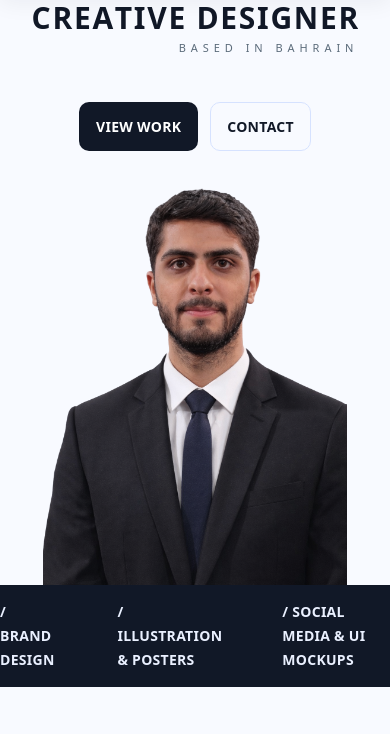
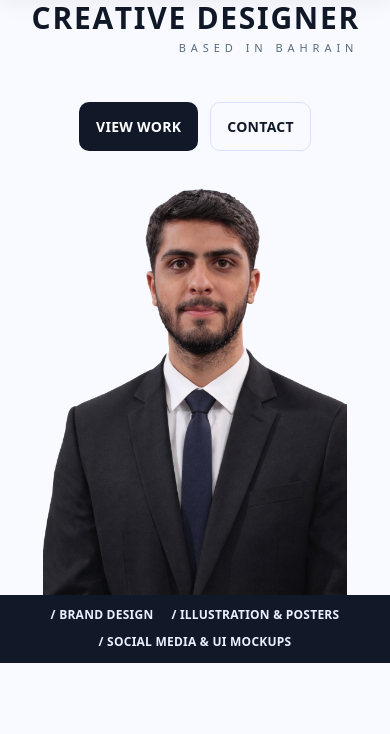
Before and after one commit to yoahmed771/Yousifs-hub, a plain HTML site: page index.html in a window 390 px wide. Shown: the part 78-812 px from the top of the page. Drawn offline with Linux system fonts and the light colour scheme.

Commit message:
Enhance responsive styles for hero poster section
Added responsive styles for hero poster services list.

```diff
--- a/styles.css
+++ b/styles.css
@@ -895,7 +895,7 @@ section[id] {
 }
 
 /* ===========================
-   RESPONSIVE (FINAL)
+   RESPONSIVE
 =========================== */
 
 
@@ -988,6 +988,21 @@ section[id] {
     flex-direction: column;
     align-items: flex-start;
   }
+  .hero-poster__services_list {
+    flex-wrap: wrap;
+    justify-content: center;
+    gap: 10px 18px;
+    padding: 12px 16px;
+    margin-top: 0;
+    font-size: 12px;
+    line-height: 1.4;
+    text-align: center;
+  }
+
+  .hero-poster__services_list>* {
+    white-space: nowrap;
+  }
+
 
   .work {
     grid-template-columns: 1fr;
```
